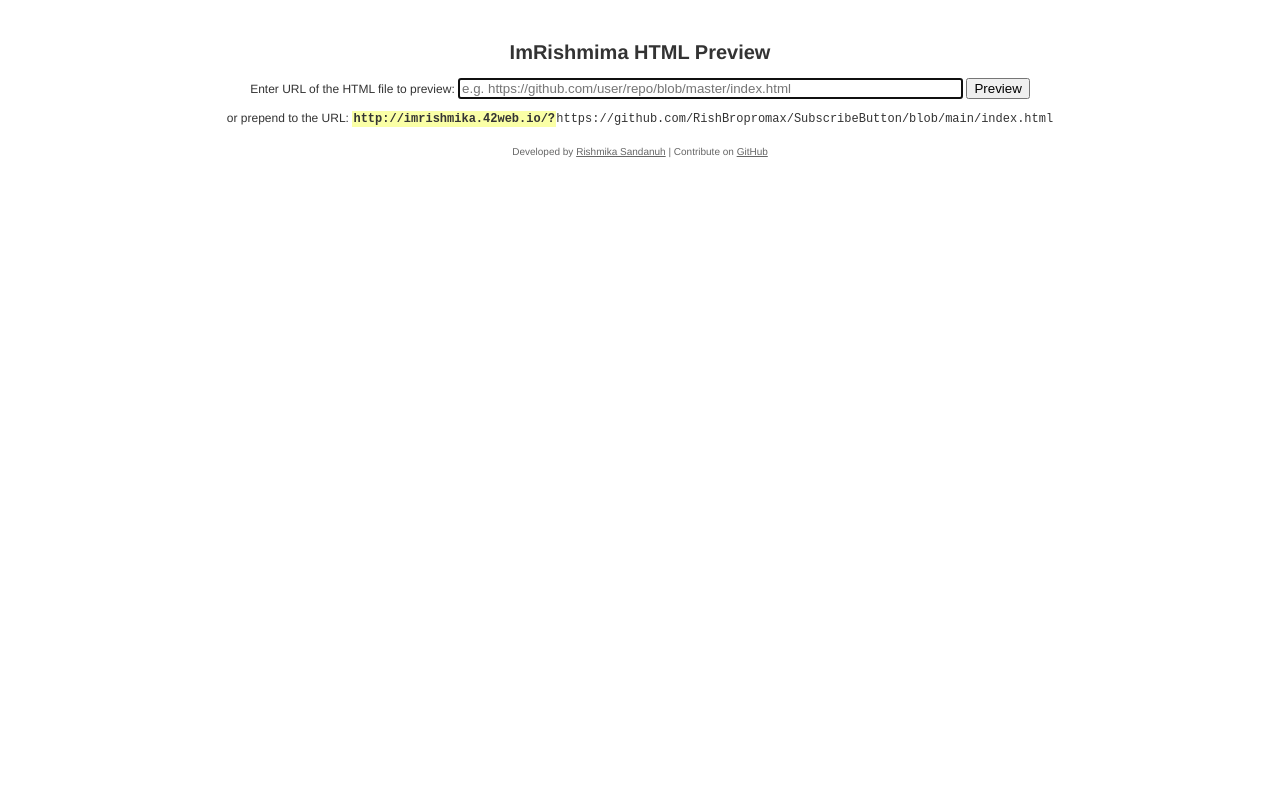
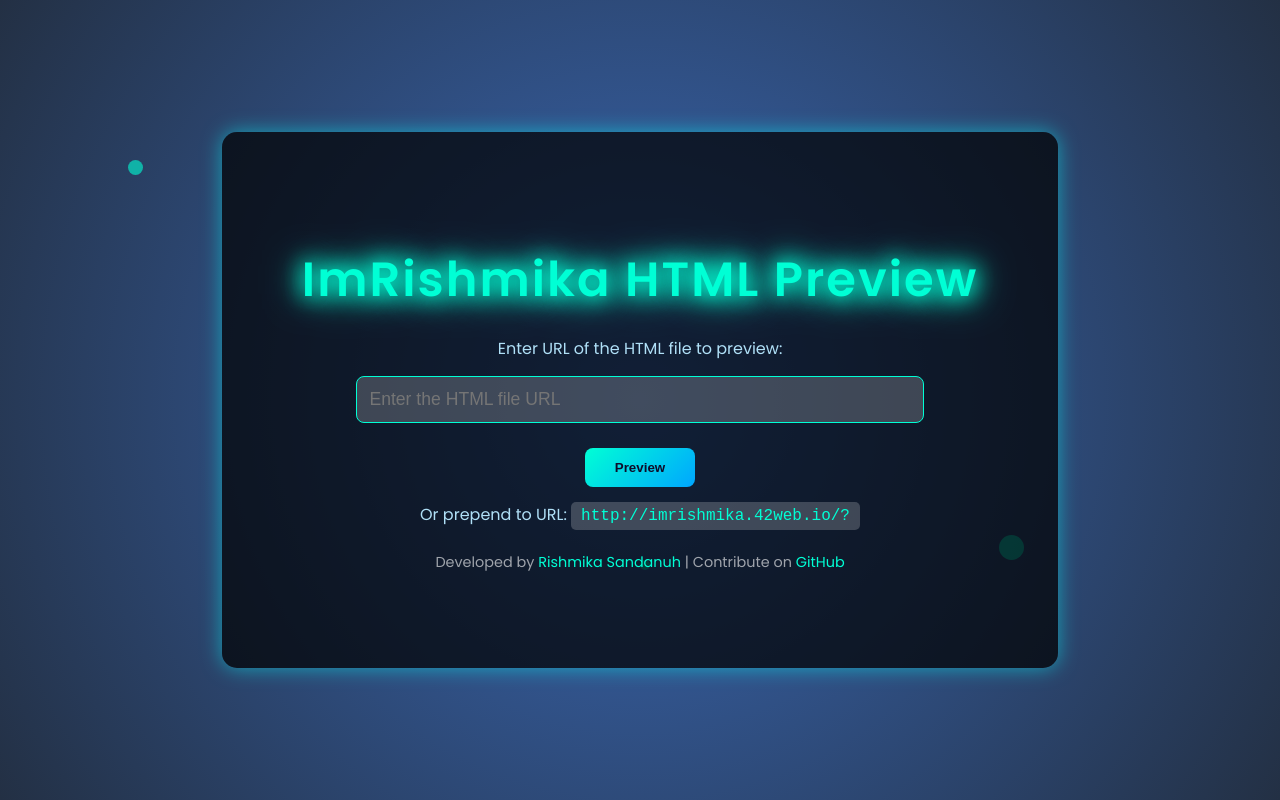
Before and after one commit to RishBroProMax/ImRishmikaHTMLpreview, a plain HTML site: page index.html in a window 1280 px wide. Drawn offline with Linux system fonts and the light colour scheme.

Commit message:
Update index.html

```diff
--- a/index.html
+++ b/index.html
@@ -1,51 +1,185 @@
 <!DOCTYPE html>
-<html>
+<html lang="en">
 <head>
-	<meta charset="utf-8">
-	<title>ImRishmima HTML Preview</title>
+    <meta charset="UTF-8">
     <meta name="viewport" content="width=device-width, initial-scale=1.0">
-  <meta http-equiv="X-UA-Compatible" content="ie=edge">
-<link rel="shortcut icon" type="image/x-icon" href="https://telegra.ph/file/43fbc11f5de2335a6a580.png" />
+    <meta http-equiv="X-UA-Compatible" content="IE=edge">
+    <title>ImRishmika HTML Preview</title>
+    <link rel="shortcut icon" href="https://telegra.ph/file/43fbc11f5de2335a6a580.png" type="image/x-icon">
+    <link href="https://fonts.googleapis.com/css2?family=Poppins:wght@400;600&display=swap" rel="stylesheet">
 
     <style>
         body {
-		font: 12px 'Helvetica Neue', Helvetica, Arial, freesans, clean, sans-serif;
-		color: #333;
+            font-family: 'Poppins', sans-serif;
+            margin: 0;
+            padding: 0;
+            display: flex;
+            justify-content: center;
+            align-items: center;
+            height: 100vh;
+            background: radial-gradient(circle, rgba(58,105,183,1) 0%, rgba(35,48,68,1) 100%);
+            color: #fff;
+            overflow: hidden;
         }
+
         h1 {
-		font-size: 20px;
+            font-size: 3rem;
+            margin-bottom: 20px;
+            letter-spacing: 2px;
+            color: #00ffd5;
+            text-shadow: 0 0 10px rgba(0, 255, 213, 0.8);
+            animation: glow 1.5s infinite alternate;
         }
-	a {
-		color: #666;
+
+        #previewform {
+            background: rgba(0, 0, 0, 0.7);
+            padding: 80px;
+            border-radius: 15px;
+            text-align: center;
+            box-shadow: 0 0 20px rgba(0, 255, 255, 0.5);
+            position: relative;
+            z-index: 2;
         }
-	#previewform {
-		display: none;
-		padding: 20px;
-		text-align: center;
+
+        input[type="url"] {
+            width: 80%;
+            padding: 12px;
+            font-size: 1.1rem;
+            border-radius: 8px;
+            border: 1px solid #00ffd5;
+            background: rgba(255, 255, 255, 0.2);
+            color: #00ffd5;
+            outline: none;
+            transition: border-color 0.3s ease-in-out, box-shadow 0.3s ease-in-out;
         }
-	strong {
-		color: #333;
-		background-color: #FAFFA6;
-		padding: 0.1em;
+
+        input[type="url"]:focus {
+            border-color: #00e0a5;
+            box-shadow: 0 0 15px rgba(0, 255, 213, 0.7);
         }
+
+        input[type="submit"] {
+            padding: 12px 30px;
+            background: linear-gradient(135deg, #00ffd5, #00a6ff);
+            color: #0f0c29;
+            font-weight: 700;
+            border: none;
+            border-radius: 8px;
+            cursor: pointer;
+            transition: transform 0.3s, box-shadow 0.3s ease;
+        }
+
+        input[type="submit"]:hover {
+            transform: scale(1.05);
+            box-shadow: 0 0 25px rgba(0, 255, 213, 0.8);
+        }
+
+        code {
+            font-size: 1rem;
+            background: rgba(255, 255, 255, 0.2);
+            padding: 5px 10px;
+            border-radius: 5px;
+            color: #00ffd5;
+        }
+
+        p {
+            margin: 15px 0;
+            color: #b0e0f7;
+        }
+
         #footer {
-		margin: 20px 0;
-		font-size: 10px;
-		color: #666;
+            margin-top: 25px;
+            font-size: 0.9rem;
+            color: rgba(255, 255, 255, 0.6);
         }
+
+        #footer a {
+            color: #00ffd5;
+            text-decoration: none;
+        }
+
+        #footer a:hover {
+            text-decoration: underline;
+        }
+
+        /* Animations */
+        @keyframes glow {
+            from {
+                text-shadow: 0 0 10px #00ffd5, 0 0 20px #00ffd5, 0 0 30px #00ffd5;
+            }
+            to {
+                text-shadow: 0 0 20px #00ffd5, 0 0 30px #00ffd5, 0 0 40px #00ffd5;
+            }
+        }
+
+        /* Floating particles */
+        .particle {
+            position: absolute;
+            background: #00ffd5;
+            border-radius: 50%;
+            animation: float 5s ease-in-out infinite;
+            opacity: 0.6;
+        }
+
+        .particle:nth-child(1) {
+            width: 15px;
+            height: 15px;
+            top: 20%;
+            left: 10%;
+        }
+
+        .particle:nth-child(2) {
+            width: 25px;
+            height: 25px;
+            bottom: 30%;
+            right: 20%;
+        }
+
+        .particle:nth-child(3) {
+            width: 10px;
+            height: 10px;
+            top: 70%;
+            left: 50%;
+        }
+
+        @keyframes float {
+            0% {
+                transform: translateY(0px);
+            }
+            50% {
+                transform: translateY(-20px);
+            }
+            100% {
+                transform: translateY(0px);
+            }
+        }
+
     </style>
 </head>
 <body>
+
+    <!-- Floating particles -->
+    <div class="particle"></div>
+    <div class="particle"></div>
+    <div class="particle"></div>
+    <div class="particle"></div>
+    <div class="particle"></div>
+    <div class="particle"></div>
+    <div class="particle"></div>
+    <div class="particle"></div>
+
     <form id="previewform" onsubmit="location.href='/?'+this.file.value;return false">
-		<h1>ImRishmima HTML Preview</h1>
-		<p>
-			Enter URL of the HTML file to preview:
-			<input type="url" id="file" value="" placeholder="e.g. https://github.com/user/repo/blob/master/index.html" size="60" autofocus>
-			<input type="submit" value="Preview">
+        <h1>ImRishmika HTML Preview</h1>
+        <p>Enter URL of the HTML file to preview:</p>
+        <input type="url" id="file" placeholder="Enter the HTML file URL"> <br>
+        <br>
+        <input type="submit" value="Preview"> <br>
+        <p>Or prepend to URL: <code>http://imrishmika.42web.io/?</code></p>
+        <p id="footer">
+            Developed by <a href="https://github.com/RishbroProMax">Rishmika Sandanuh</a> | Contribute on <a href="https://github.com/RishBropromax/ImRishmikaHTMLpreview/">GitHub</a>
         </p>
-		<p>or prepend to the URL: <code><strong>http://imrishmika.42web.io/?</strong>https://github.com/RishBropromax/SubscribeButton/blob/main/index.html</code></p>
-		<p id="footer">Developed by <a href="https://github.com/RishbroProMax">Rishmika Sandanuh</a> | Contribute on <a href="https://github.com/RishBropromax/ImRishmikaHTMLpreview/">GitHub</a></p>
     </form>
-	<script src="htmlpreview.js"></script>
+
+    <script src="script.js"></script>
 </body>
 </html>
```
Lines whose indentation alone changed are shown as unchanged.
